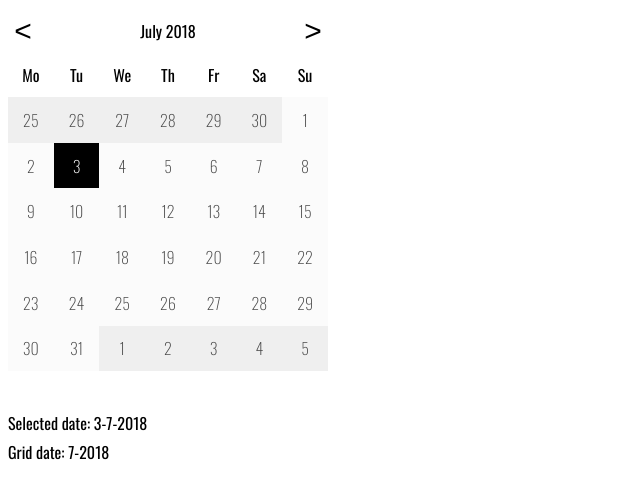
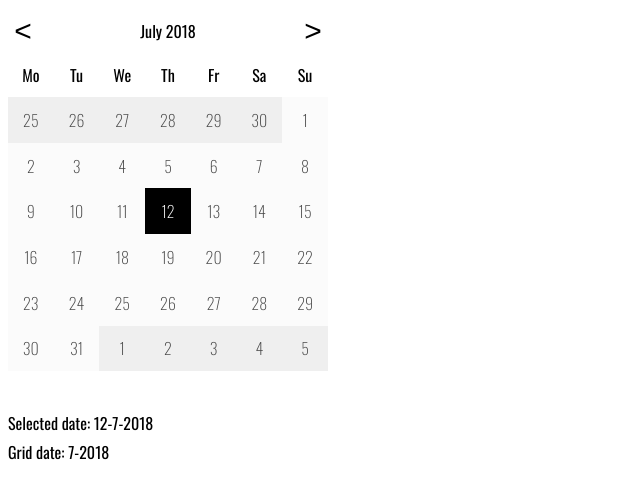
Before and after one commit to slawomirjopek/calendar, a website: page example/index.html in a window 1280 px wide. Both pictures are taken after a click on the element 168 px from the left and 217 px from the top of the page. Shown: the whole page, without its empty margins (0-640 px from the left). Drawn offline with nearby package versions, Linux system fonts and the light colour scheme; files that its build step writes are made by us from their sources.

Commit message:
onSelect, setCurrentDayElement, year transitions inproper data fix

```diff
--- a/example/index.html
+++ b/example/index.html
@@ -33,8 +33,7 @@
         updateInfo(document.querySelector(".date-grid"), calendar.date.grid);
       },
       onSelect: function(calendar) {
-        console.log('Date selected', calendar);
-        // @TODO update $selected
+        updateInfo(document.querySelector(".date-selected"), calendar.date.selected);
       }
     });
 
--- a/src/scripts/calendar.js
+++ b/src/scripts/calendar.js
@@ -83,6 +83,7 @@ class Calendar {
         next: null,
         prev: null,
       },
+      currentDay: null,
     };
 
     this.options = Object.assign({}, defaultOptions, options);
@@ -149,22 +150,25 @@ class Calendar {
     // eslint-disable-next-line no-plusplus
     for (let i = 0; i < matrixDays; i++) {
       let day = i - matrixPrevMonthDays + 1;
-      let { month } = this.date.grid;
+      let { month, year } = this.date.grid;
       let current = true;
 
       if (i < matrixPrevMonthDays) {
         day = prevMonthDays - matrixPrevMonthDays + i + 1;
-        month = this.date.grid.month - 1;
+        month = month === 0 ? 11 : this.date.grid.month - 1;
+        year = month === 11 ? year - 1 : year;
         current = false;
       } else if (i >= prevAndCurrentDays) {
         day = i - currentMonthDays - (matrixDays - prevAndCurrentDays);
-        month = this.date.grid.month + 1;
+        month = month === 11 ? 0 : this.date.grid.month + 1;
+        year = month === 0 ? year + 1 : year;
         current = false;
       }
 
       matrix.push({
         day,
         month,
+        year,
         current,
       });
     }
@@ -191,10 +195,20 @@ class Calendar {
 
     this.dom.grid.appendChild(gridHeader);
 
-    matrix.forEach(({ day, month, current }) => {
+    matrix.forEach(({
+      day, month, year, current,
+    }) => {
       const gridDay = document.createElement('div');
+      const gridDayContent = document.createElement('div');
+
+      gridDayContent.classList.add(this.options.clasess.grid.dayContent);
+      gridDayContent.dataset.day = day;
+      gridDayContent.dataset.month = month;
+      gridDayContent.dataset.year = year;
+      gridDayContent.innerHTML = day;
+
       gridDay.classList.add(this.options.clasess.grid.day);
-      gridDay.innerHTML = `<div class="${this.options.clasess.grid.dayContent}">${day}</div>`;
+      gridDay.appendChild(gridDayContent);
 
       // If current month
       if (current) {
@@ -205,9 +219,9 @@ class Calendar {
       if (
         day === this.date.selected.day
         && month === this.date.selected.month
-        && this.date.grid.year === this.date.selected.year
+        && year === this.date.selected.year
       ) {
-        gridDay.classList.add(this.options.clasess.grid.currentDay);
+        this.setCurrentDayElement(gridDay);
       }
 
       this.dom.grid.appendChild(gridDay);
@@ -217,6 +231,17 @@ class Calendar {
   updateHeader() {
     const month = this.options.months[this.date.grid.month];
     this.dom.header.date.innerHTML = `<span>${month} ${this.date.grid.year}</span>`;
+  }
+
+  setCurrentDayElement(element) {
+    const { currentDay } = this.options.clasess.grid;
+
+    if (this.dom.currentDay) {
+      this.dom.currentDay.classList.remove(currentDay);
+    }
+
+    this.dom.currentDay = element;
+    this.dom.currentDay.classList.add(currentDay);
   }
 
   onLoad() {
@@ -231,8 +256,26 @@ class Calendar {
 
   onSelect(cb, e) {
     // Only day content (excluding day names)
+    e.stopPropagation();
+
     if (e.target && e.target.classList.contains(this.options.clasess.grid.dayContent)) {
-      // @TODO update this.date.selected
+      // Update selected date
+      const {
+        day,
+        month,
+        year,
+      } = e.target.dataset;
+
+      // @TODO year
+      this.date.selected = {
+        day: parseInt(day, 10),
+        month: parseInt(month, 10),
+        year: parseInt(year, 10),
+      };
+
+      // Add/remove selected class
+      this.setCurrentDayElement(e.target.parentNode);
+
       // Execute user callback
       if (cb && typeof cb === 'function') {
         cb(this);
```
